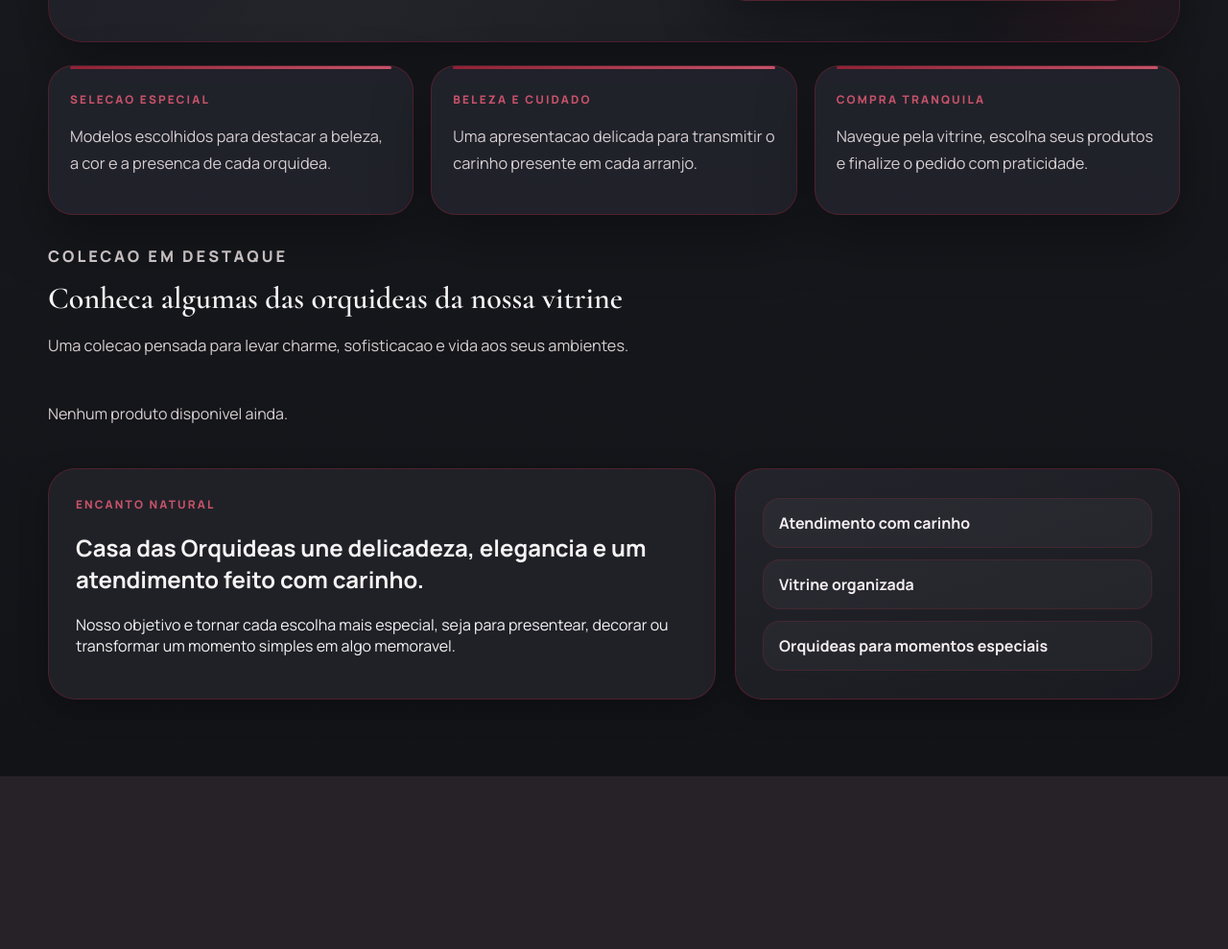
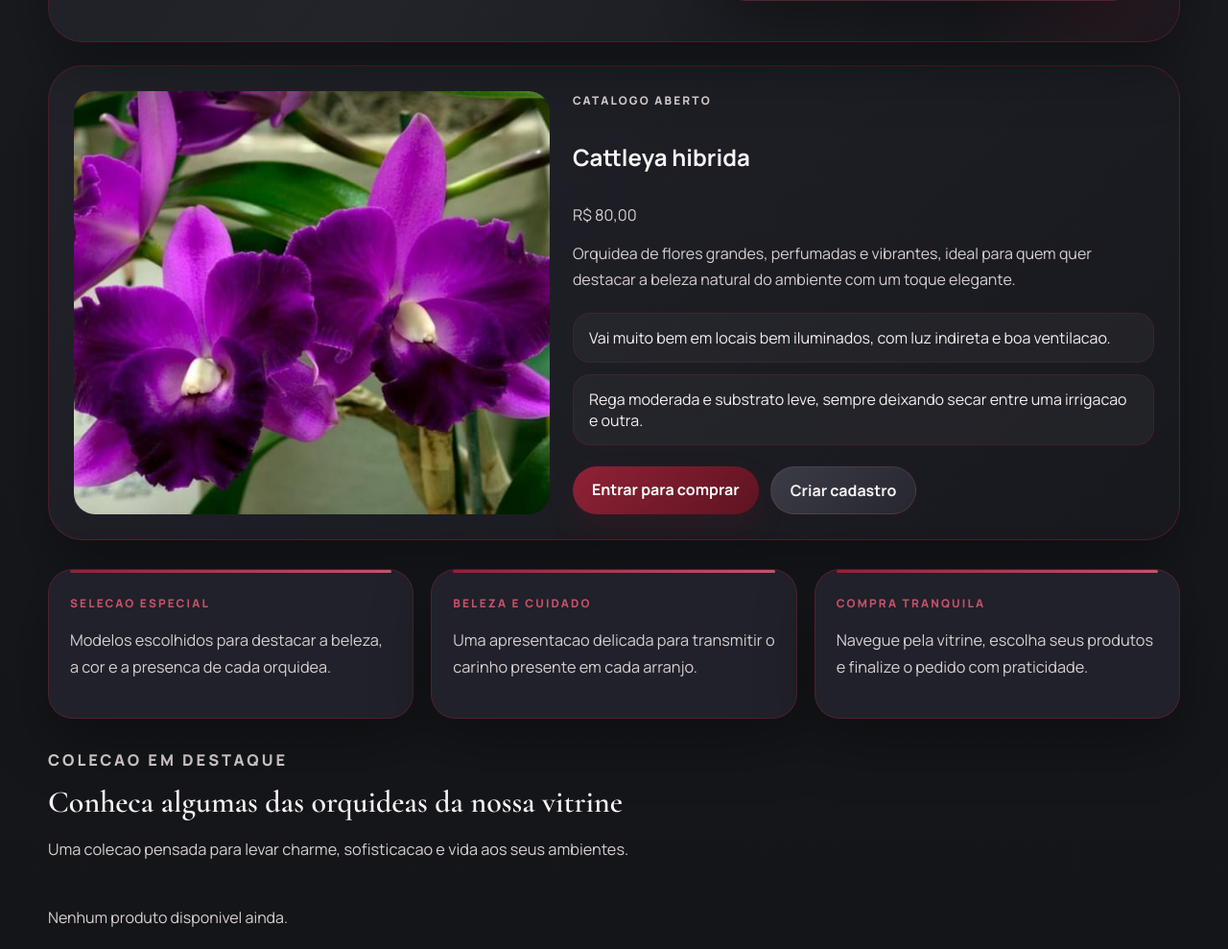
Before and after one commit to viniciusferrares6-dot/Casa-das-Orquideas-, a Flask app: page / in a window 1280 px wide. Shown: the part 844-1833 px from the top of the page at 96% size. Before the commit the page ends 1653 px from the top, so only its background shows below. Run offline with Flask 3, Linux system fonts and the light colour scheme; data that the repository does not hold is empty.

Commit message:
sua mensagem

```diff
--- a/static/site.css
+++ b/static/site.css
@@ -216,6 +216,7 @@ main {
 .panel,
 .auth-card,
 .stats-card,
+.catalog-spotlight,
 .hero-note,
 .trust-band > div {
     background: var(--panel);
@@ -422,6 +423,48 @@ main {
     margin-bottom: 30px;
 }
 
+.catalog-spotlight {
+    display: grid;
+    grid-template-columns: minmax(300px, 0.9fr) minmax(0, 1.1fr);
+    gap: 24px;
+    padding: 26px;
+    margin-bottom: 30px;
+    border-radius: var(--radius-xl);
+    background:
+        linear-gradient(135deg, rgba(34, 35, 42, 0.98), rgba(24, 25, 31, 0.94));
+}
+
+.catalog-spotlight-media img {
+    height: 100%;
+    min-height: 420px;
+}
+
+.catalog-spotlight-copy {
+    display: grid;
+    align-content: center;
+    gap: 12px;
+}
+
+.catalog-spotlight-copy p {
+    margin: 0;
+    color: var(--muted);
+    line-height: 1.7;
+}
+
+.catalog-tags {
+    display: grid;
+    gap: 12px;
+    margin: 8px 0 10px;
+}
+
+.catalog-tags span {
+    padding: 14px 16px;
+    border-radius: 18px;
+    background: rgba(255, 255, 255, 0.04);
+    border: 1px solid rgba(165, 32, 52, 0.22);
+    color: #f5eef0;
+}
+
 .trust-band > div {
     border-radius: 26px;
     padding: 22px;
@@ -540,6 +583,10 @@ main {
 .product-card p {
     color: var(--muted);
     margin-top: 0;
+}
+
+.card-actions {
+    margin-top: 14px;
 }
 
 .price-line {
@@ -713,6 +760,7 @@ th {
 
 @media (max-width: 980px) {
     .hero,
+    .catalog-spotlight,
     .trust-band,
     .story-band,
     .cart-layout {
--- a/templates/index.html
+++ b/templates/index.html
@@ -26,6 +26,31 @@
             <div><strong>{{ contagens.clientes }}</strong><span>clientes cadastrados</span></div>
             <div><strong>{{ contagens.produtos }}</strong><span>orquideas no catalogo</span></div>
             <div><strong>{{ contagens.vendas }}</strong><span>pedidos registrados</span></div>
+        </div>
+    </div>
+</section>
+
+<section class="catalog-spotlight">
+    <div class="catalog-spotlight-media">
+        <img src="{{ url_for('asset_file', filename=catalogo_publico.imagem) }}" alt="{{ catalogo_publico.nome }}">
+    </div>
+    <div class="catalog-spotlight-copy">
+        <p class="eyebrow">Catalogo aberto</p>
+        <h2>{{ catalogo_publico.nome }}</h2>
+        <p class="lead">R$ {{ catalogo_publico.preco }}</p>
+        <p>{{ catalogo_publico.descricao }}</p>
+        <div class="catalog-tags">
+            <span>{{ catalogo_publico.ambiente }}</span>
+            <span>{{ catalogo_publico.cuidados }}</span>
+        </div>
+        <div class="actions">
+            {% if cliente_logado %}
+            <a class="btn btn-primary" href="{{ url_for('loja_cliente') }}">Ir para a lista de compras</a>
+            <a class="btn btn-secondary" href="{{ url_for('ver_carrinho') }}">Abrir carrinho</a>
+            {% else %}
+            <a class="btn btn-primary" href="{{ url_for('cliente_login') }}">Entrar para comprar</a>
+            <a class="btn btn-secondary" href="{{ url_for('cliente_cadastro') }}">Criar cadastro</a>
+            {% endif %}
         </div>
     </div>
 </section>
@@ -65,6 +90,13 @@
                 <strong>R$ {{ "%.2f"|format(produto.price) }}</strong>
                 <span>Disponivel na loja</span>
             </div>
+            <div class="card-actions">
+                {% if cliente_logado %}
+                <a class="btn btn-primary full" href="{{ url_for('loja_cliente') }}">Comprar na loja</a>
+                {% else %}
+                <a class="btn btn-primary full" href="{{ url_for('cliente_login') }}">Ver na lista de compras</a>
+                {% endif %}
+            </div>
         </article>
         {% else %}
         <p class="empty-state">Nenhum produto disponivel ainda.</p>
--- a/web_app.py
+++ b/web_app.py
@@ -265,7 +265,23 @@ def index():
     destaques = db.execute(
         "SELECT id, name, category, price, stock, status, image_path FROM products ORDER BY id DESC LIMIT 6"
     ).fetchall()
-    return render_template("index.html", contagens=contagens, destaques=destaques)
+    catalogo_publico = {
+        "nome": "Cattleya hibrida",
+        "preco": "80,00",
+        "imagem": "Cattleya Roxa.jpg",
+        "descricao": (
+            "Orquidea de flores grandes, perfumadas e vibrantes, ideal para quem quer destacar "
+            "a beleza natural do ambiente com um toque elegante."
+        ),
+        "ambiente": "Vai muito bem em locais bem iluminados, com luz indireta e boa ventilacao.",
+        "cuidados": "Rega moderada e substrato leve, sempre deixando secar entre uma irrigacao e outra.",
+    }
+    return render_template(
+        "index.html",
+        contagens=contagens,
+        destaques=destaques,
+        catalogo_publico=catalogo_publico,
+    )
 
 
 @app.route("/assets/<path:filename>")
```
